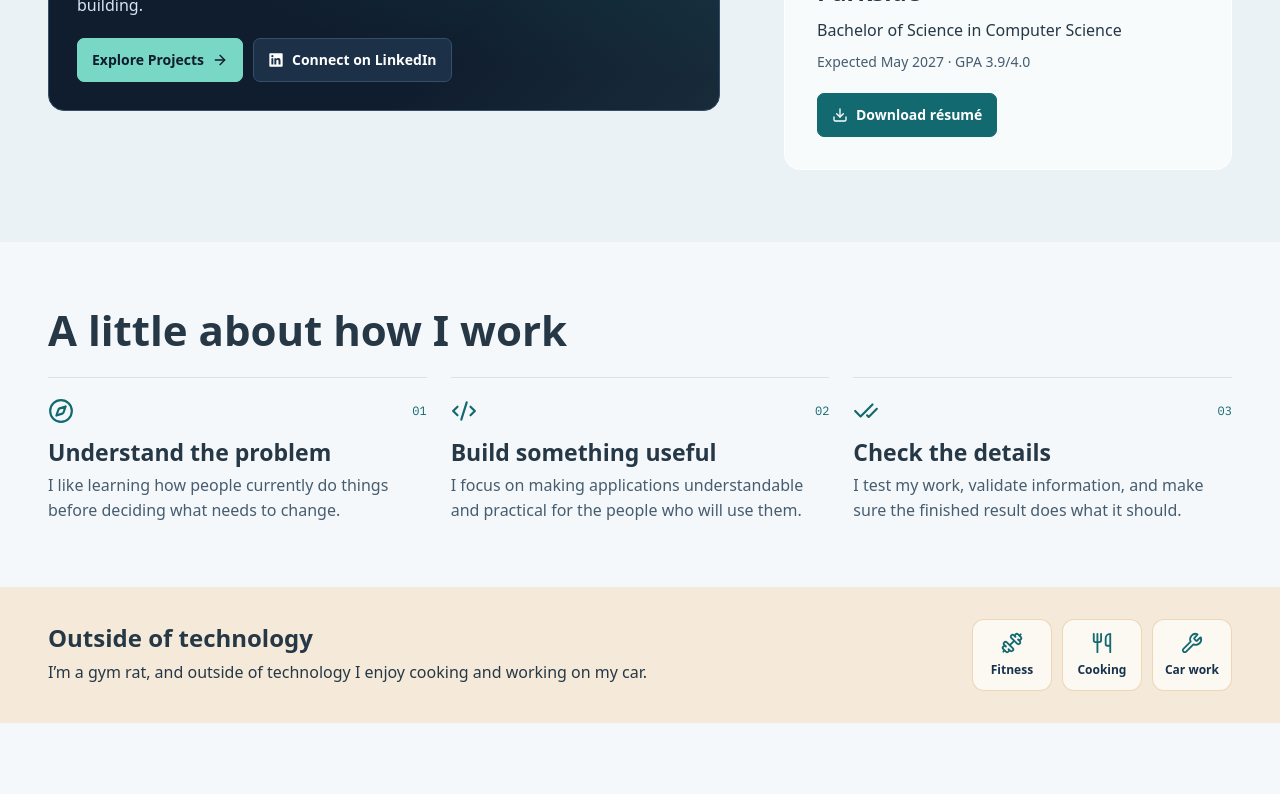
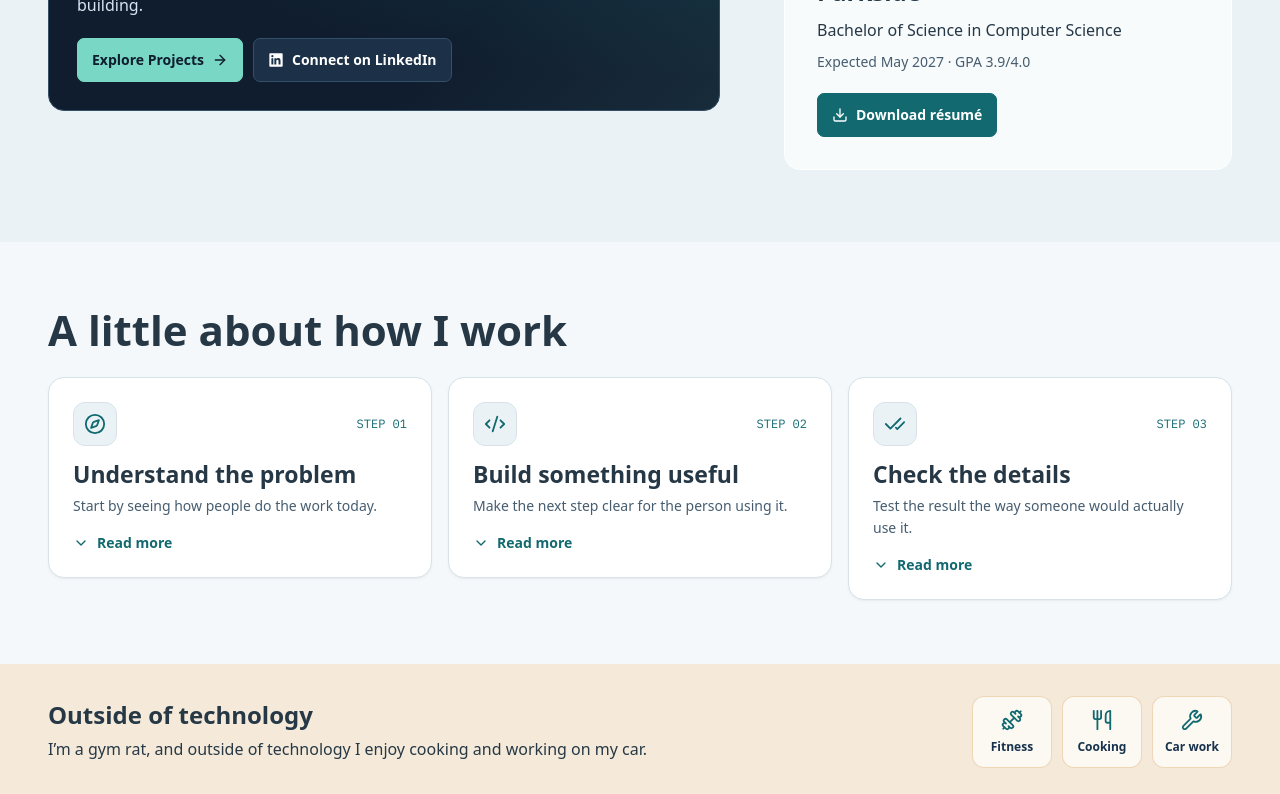
Before and after one commit to ArjunNyein/arjun-portfolio, a Next.js app: page /about in a window 1280 px wide. Shown: the part 697-1491 px from the top of the page. Built offline with nearby package versions, Linux system fonts and the light colour scheme.

Commit message:
Make About work principles interactive

```diff
--- a/app/about/page.tsx
+++ b/app/about/page.tsx
@@ -1,7 +1,8 @@
 import type { Metadata } from "next";
 import Image from "next/image";
 import Link from "next/link";
-import { ArrowRight, CheckCheck, Code2, Compass, Dumbbell, Wrench, Sparkles, Terminal, Utensils } from "lucide-react";
+import { ArrowRight, Dumbbell, Wrench, Sparkles, Terminal, Utensils } from "lucide-react";
+import { ApproachCards } from "@/components/approach-cards";
 import { ResumeLink } from "@/components/site";
 import { profile, toolbox } from "@/content/portfolio";
 
@@ -9,12 +10,6 @@ export const metadata: Metadata = {
   title: "About Me",
   description: "Meet Arjun Nyein, a Computer Science student at UW–Parkside. Learn how he works and what he enjoys outside technology.",
 };
-
-const approach = [
-  { icon: Compass, title: "Understand the problem", text: "I like learning how people currently do things before deciding what needs to change." },
-  { icon: Code2, title: "Build something useful", text: "I focus on making applications understandable and practical for the people who will use them." },
-  { icon: CheckCheck, title: "Check the details", text: "I test my work, validate information, and make sure the finished result does what it should." },
-];
 
 export default function About() {
   return (
@@ -34,7 +29,12 @@ export default function About() {
                 <div className="grid size-14 rotate-6 place-items-center rounded-xl border border-mint/30 bg-panel text-mint/75 motion-safe:transition-transform motion-safe:duration-300 motion-safe:group-hover:-translate-y-1 motion-safe:group-hover:rotate-0 motion-safe:group-focus-within:rotate-0">
                   <Terminal size={25} />
                 </div>
-                <Sparkles size={16} className="absolute -top-1 -left-4 text-mint/60" />
+                <svg viewBox="0 0 66 54" className="absolute top-7 right-9 h-14 w-16 text-mint/50" fill="none">
+                  <path d="M5 45h20l12-18h14l10-18" stroke="currentColor" strokeWidth="1.2" />
+                  <circle cx="5" cy="45" r="3" fill="currentColor" />
+                  <circle cx="37" cy="27" r="3" fill="currentColor" />
+                  <circle cx="61" cy="9" r="3" fill="currentColor" />
+                </svg>
               </div>
               <p className="eyebrow text-mint">Glad you’re here</p>
               <h2 id="welcome" className="mt-2 text-[26px] sm:text-[30px] lg:pr-20">Welcome to my corner of the internet.</h2>
@@ -75,15 +75,7 @@ export default function About() {
       </section>
       <section className="shell py-11 sm:py-16" aria-labelledby="approach">
         <h2 id="approach" className="text-[32px] sm:text-[42px]">A little about how I work</h2>
-        <ol className="mt-6 grid gap-6 md:grid-cols-3">
-          {approach.map(({ icon: Icon, title, text }, index) => (
-            <li key={title} className="border-t border-line pt-5">
-              <div className="flex items-center justify-between"><Icon className="text-teal" size={26} aria-hidden="true" /> <span className="eyebrow text-teal" aria-hidden="true">0{index + 1}</span></div>
-              <h3 className="mt-4 text-[23px]">{title}</h3>
-              <p className="mt-2 text-muted">{text}</p>
-            </li>
-          ))}
-        </ol>
+        <ApproachCards />
       </section>
       <section className="bg-sand" aria-labelledby="outside">
         <div className="shell grid items-center gap-5 py-8 sm:grid-cols-[1fr_auto]">
--- a/app/globals.css
+++ b/app/globals.css
@@ -66,20 +66,24 @@ dialog::backdrop { background: rgb(16 29 46 / 66%); }
   .pointer-ring {
     position: fixed;
     z-index: 40;
-    top: -9px;
-    left: -9px;
+    top: -11px;
+    left: -11px;
     display: block;
-    width: 18px;
-    height: 18px;
-    border: 1px solid var(--color-accent);
+    width: 22px;
+    height: 22px;
+    border: 1px solid var(--color-teal);
     border-radius: 50%;
-    box-shadow: 0 0 0 1px rgb(120 215 197 / 35%);
+    box-shadow: 0 0 0 1px rgb(120 215 197 / 60%);
     opacity: 0;
     pointer-events: none;
-    transition: opacity 140ms ease, scale 180ms ease;
+    transition: opacity 140ms ease, scale 180ms ease, box-shadow 180ms ease;
   }
   .pointer-ring[data-visible] { opacity: 0.8; }
-  .pointer-ring[data-active] { scale: 1.55; }
+  .pointer-ring[data-mode="card"] { scale: 1.2; }
+  .pointer-ring[data-mode="control"] {
+    scale: 1.4;
+    box-shadow: 0 0 0 2px rgb(120 215 197 / 45%);
+  }
   body:has(dialog[open]) .pointer-ring { opacity: 0; }
   .card-hover { transition: border-color 180ms ease, box-shadow 180ms ease, transform 180ms ease; }
   .card-hover:hover {
@@ -140,3 +144,26 @@ dialog::backdrop { background: rgb(16 29 46 / 66%); }
   .hobby-tile:hover svg { transform: translateY(-3px) rotate(-6deg); }
   .project-story:focus-within { border-color: var(--color-accent); }
 }
+
+@media (prefers-reduced-motion: no-preference) {
+  .approach-card {
+    transition: border-color 200ms ease, box-shadow 200ms ease;
+  }
+}
+
+@supports (interpolate-size: allow-keywords) and selector(details::details-content) {
+  @media (prefers-reduced-motion: no-preference) {
+    .approach-card::details-content {
+      interpolate-size: allow-keywords;
+      block-size: 0;
+      overflow: clip;
+      opacity: 0;
+      transition: block-size 240ms ease, opacity 180ms ease, content-visibility 240ms allow-discrete;
+    }
+
+    .approach-card[open]::details-content {
+      block-size: auto;
+      opacity: 1;
+    }
+  }
+}
--- /dev/null
+++ b/components/approach-cards.tsx
@@ -0,0 +1,53 @@
+import { CheckCheck, ChevronDown, Code2, Compass } from "lucide-react";
+
+const steps = [
+  {
+    icon: Compass,
+    title: "Understand the problem",
+    summary: "Start by seeing how people do the work today.",
+    detail: "I like walking through the current process with the people who use it. Seeing where they get stuck or repeat the same steps helps me build something that fits their workflow.",
+  },
+  {
+    icon: Code2,
+    title: "Build something useful",
+    summary: "Make the next step clear for the person using it.",
+    detail: "I start with the part of the problem that would make the biggest difference. Then I try to make that part easy to use, with clear labels and fewer steps to get the job done.",
+  },
+  {
+    icon: CheckCheck,
+    title: "Check the details",
+    summary: "Test the result the way someone would actually use it.",
+    detail: "I test the main workflow, check the information it shows, and try a few cases outside the happy path. I want the result to hold up in real use.",
+  },
+];
+
+export function ApproachCards() {
+  return (
+    <ol className="mt-6 grid items-start gap-4 md:grid-cols-3">
+      {steps.map(({ icon: Icon, title, summary, detail }, index) => (
+        <li key={title}>
+          <details className="approach-card group card overflow-hidden open:border-accent open:shadow-md open:shadow-accent/10" data-pointer-card>
+            <summary className="block list-none rounded-2xl p-5 outline-offset-[-4px] hover:bg-mist/60 sm:p-6 [&::-webkit-details-marker]:hidden">
+              <div className="flex items-center justify-between">
+                <span className="grid size-11 place-items-center rounded-xl border border-line bg-mist text-teal group-open:border-accent/40 group-open:bg-teal group-open:text-white">
+                  <Icon size={22} aria-hidden="true" />
+                </span>
+                <span className="eyebrow text-teal" aria-hidden="true">Step 0{index + 1}</span>
+              </div>
+              <h3 className="mt-4 text-[23px]">{title}</h3>
+              <p className="mt-2 text-sm text-muted">{summary}</p>
+              <span className="mt-4 flex items-center gap-2 text-sm font-semibold text-teal" aria-hidden="true">
+                <ChevronDown size={16} className="motion-safe:transition-transform group-open:rotate-180" />
+                <span className="group-open:hidden">Read more</span>
+                <span className="hidden group-open:inline">Read less</span>
+              </span>
+            </summary>
+            <div className="px-5 pb-5 sm:px-6 sm:pb-6">
+              <p className="border-t border-line pt-4 text-sm text-muted">{detail}</p>
+            </div>
+          </details>
+        </li>
+      ))}
+    </ol>
+  );
+}
--- a/components/pointer-ring.tsx
+++ b/components/pointer-ring.tsx
@@ -32,7 +32,13 @@ export function PointerRing() {
       cancelAnimationFrame(frame);
       frame = requestAnimationFrame(() => {
         element.style.translate = `${event.clientX}px ${event.clientY}px`;
-        element.toggleAttribute("data-active", Boolean(target.closest("a, button, summary")));
+        if (target.closest("a, button, summary")) {
+          element.dataset.mode = "control";
+        } else if (target.closest("[data-pointer-card], .project-story, .card-hover")) {
+          element.dataset.mode = "card";
+        } else {
+          delete element.dataset.mode;
+        }
         element.setAttribute("data-visible", "");
       });
     };
```
